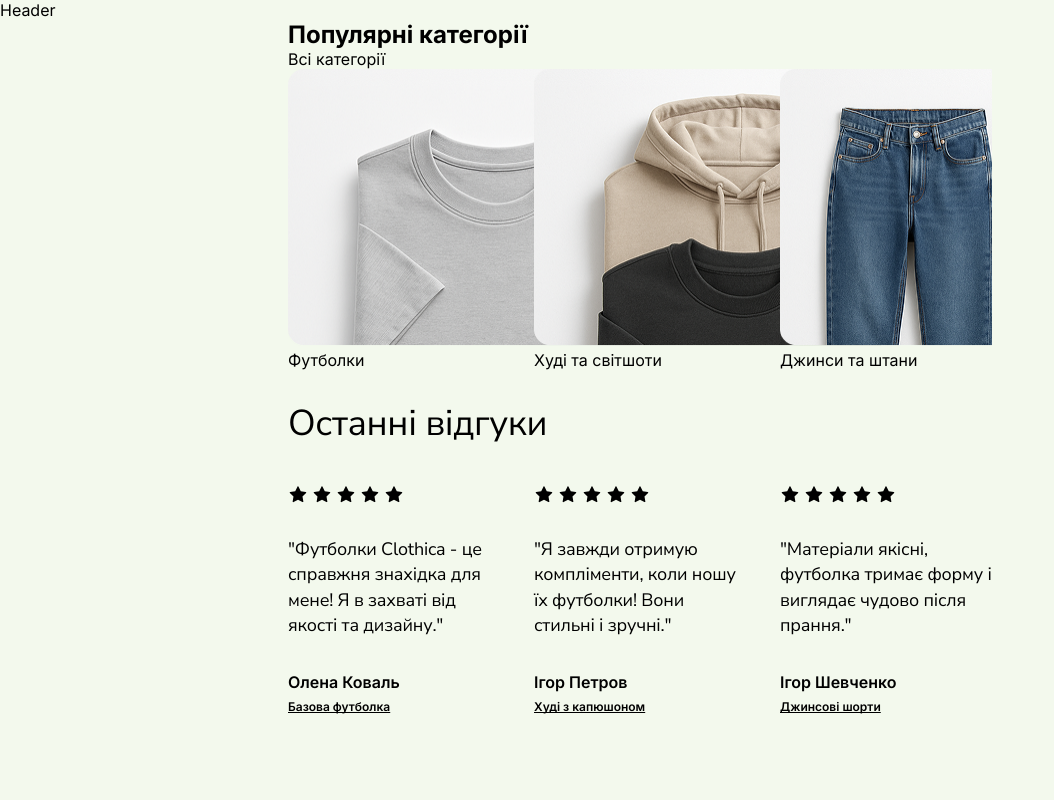
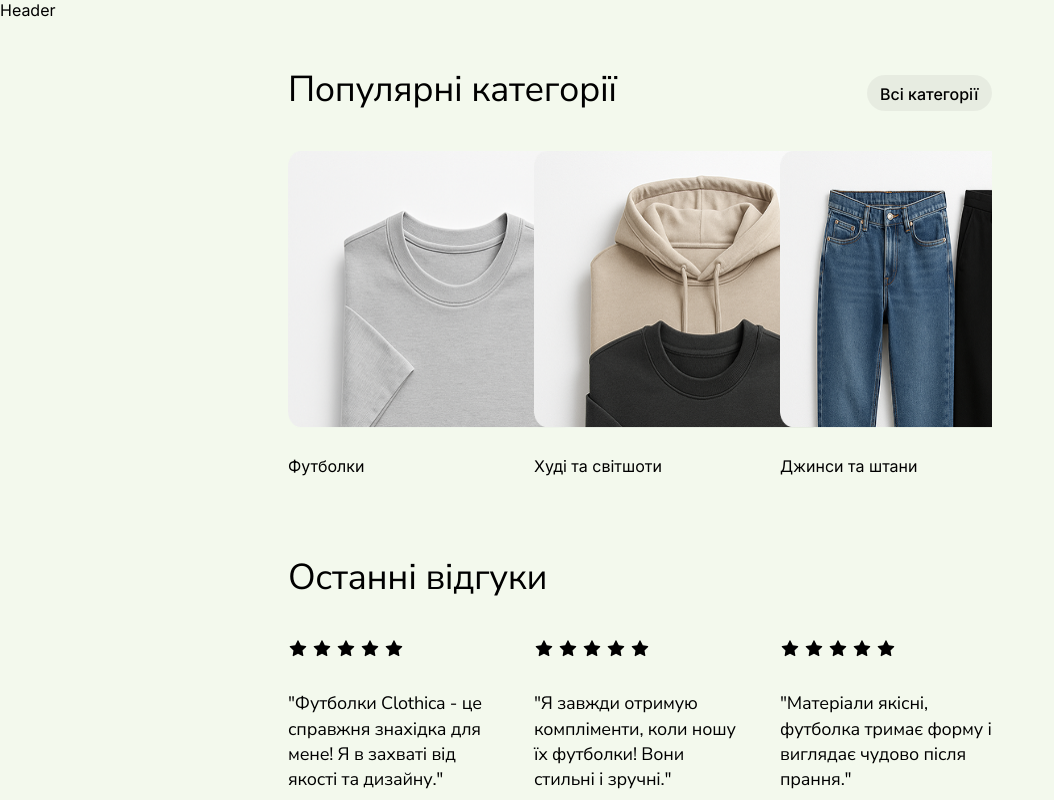
Before and after one commit to netkatya/clothica-shop, a Next.js app: page / in a window 1280 px wide. Shown: the top 800 px of the page, without its empty margins (0-1054 px from the left). Built offline with nearby package versions, Linux system fonts and the light colour scheme.

Commit message:
almost finished pop-categ

```diff
--- a/components/PopularCategories/PopularCategories.module.css
+++ b/components/PopularCategories/PopularCategories.module.css
@@ -1,3 +1,58 @@
+.section {
+    padding-top: 48px;
+    padding-bottom: 48px;
+}
+
+.title_button {
+    display: flex;
+    justify-content: space-between;
+    align-items: self-end;
+    margin-bottom: 40px;
+}
+
+.title {
+    font-family: var(--second-family);
+    font-weight: 400;
+    font-size: 36px;
+    line-height: 120%;
+    letter-spacing: -0.01em;
+
+}
+
+.button {
+    border: 1px solid var(--opacity-transparent);
+    border-radius: 100px;
+    padding: 6px 12px;
+    min-width: 125px;
+    height: 36px;
+    background: var(--opacity-neutral-darkest-5);
+    font-weight: 500;
+    font-size: 16px;
+    line-height: 150%;
+    color: var(--color-neutral-darkest);
+}
+
+.image {
+    max-width: 335px;
+    margin-bottom: 24px;
+}
+
+.category {
+    font-weight: 600;
+    font-size: 20px;
+    line-height: 150%;
+}
+
+.swiper {
+    margin-bottom: 40px;
+}
+
+.controls {
+    display: flex;
+    justify-content: flex-end;
+    gap: 9px;
+}
+
 .btnPrev,
 .btnNext {
     border: 1px solid var(--color-scheme-1-background);
@@ -22,3 +77,19 @@
     background: var(--color-deco);
     opacity: 0.4;
 }
+
+
+@media screen and (min-width: 768px) {
+    .swiper {
+        margin-bottom: 0px;
+    }
+
+
+}
+
+@media screen and (min-width: 1440px) {
+    .image {
+        max-width: 416px;
+        height: fit-content;
+    }
+}
--- a/components/PopularCategories/PopularCategories.tsx
+++ b/components/PopularCategories/PopularCategories.tsx
@@ -1,42 +1,42 @@
-"use client";
+'use client';
 
-import css from "./PopularCategories.module.css";
+import css from './PopularCategories.module.css';
 
-import Link from "next/link";
-import { LuArrowLeft, LuArrowRight } from "react-icons/lu";
-import { Swiper, SwiperSlide } from "swiper/react";
-import { Navigation, Keyboard, A11y, Autoplay } from "swiper/modules";
-import { useState } from "react";
-import Image from "next/image";
+import Link from 'next/link';
+import { LuArrowLeft, LuArrowRight } from 'react-icons/lu';
+import { Swiper, SwiperSlide } from 'swiper/react';
+import { Navigation, Keyboard, A11y } from 'swiper/modules';
+import { useState } from 'react';
+import Image from 'next/image';
 
 const categoriesData = [
   {
-    img: "/img/categiries/t-shirts.png",
-    category: "Футболки",
+    img: '/img/categiries/t-shirts.png',
+    category: 'Футболки',
   },
   {
-    img: "/img/categiries/hoodies.png",
-    category: "Худі та світшоти",
+    img: '/img/categiries/hoodies.png',
+    category: 'Худі та світшоти',
   },
   {
-    img: "/img/categiries/trousers.png",
-    category: "Джинси та штани",
+    img: '/img/categiries/trousers.png',
+    category: 'Джинси та штани',
   },
   {
-    img: "/img/categiries/dresses.png",
-    category: "Сукні та спідниці",
+    img: '/img/categiries/dresses.png',
+    category: 'Сукні та спідниці',
   },
   {
-    img: "/img/categiries/coats.png",
-    category: "Куртки та верхній одяг",
+    img: '/img/categiries/coats.png',
+    category: 'Куртки та верхній одяг',
   },
   {
-    img: "/img/categiries/homewear.png",
-    category: "Домашній та спортивний одяг",
+    img: '/img/categiries/homewear.png',
+    category: 'Домашній та спортивний одяг',
   },
   {
-    img: "/img/categiries/tops.png",
-    category: "Топи та майки",
+    img: '/img/categiries/tops.png',
+    category: 'Топи та майки',
   },
 ];
 
@@ -47,19 +47,21 @@ export default function PopularCategories() {
 
   const loadMore = () => {
     if (hasMore) {
-      setVisibleCount((prev) => prev + 1);
+      setVisibleCount(prev => prev + 1);
     }
   };
 
   return (
-    <section>
+    <section className={css.section}>
       <div className="container">
-        <div>
-          <h2>Популярні категорії</h2>
-          <Link href="/categories">Всі категорії</Link>
+        <div className={css.title_button}>
+          <h2 className={css.title}>Популярні категорії</h2>
+          <Link href="/categories" className={css.button}>
+            Всі категорії
+          </Link>
         </div>
         <Swiper
-          modules={[Navigation, Keyboard, A11y, Autoplay]}
+          modules={[Navigation, Keyboard, A11y]}
           navigation={{
             nextEl: `.${css.btnNext}`,
             prevEl: `.${css.btnPrev}`,
```
